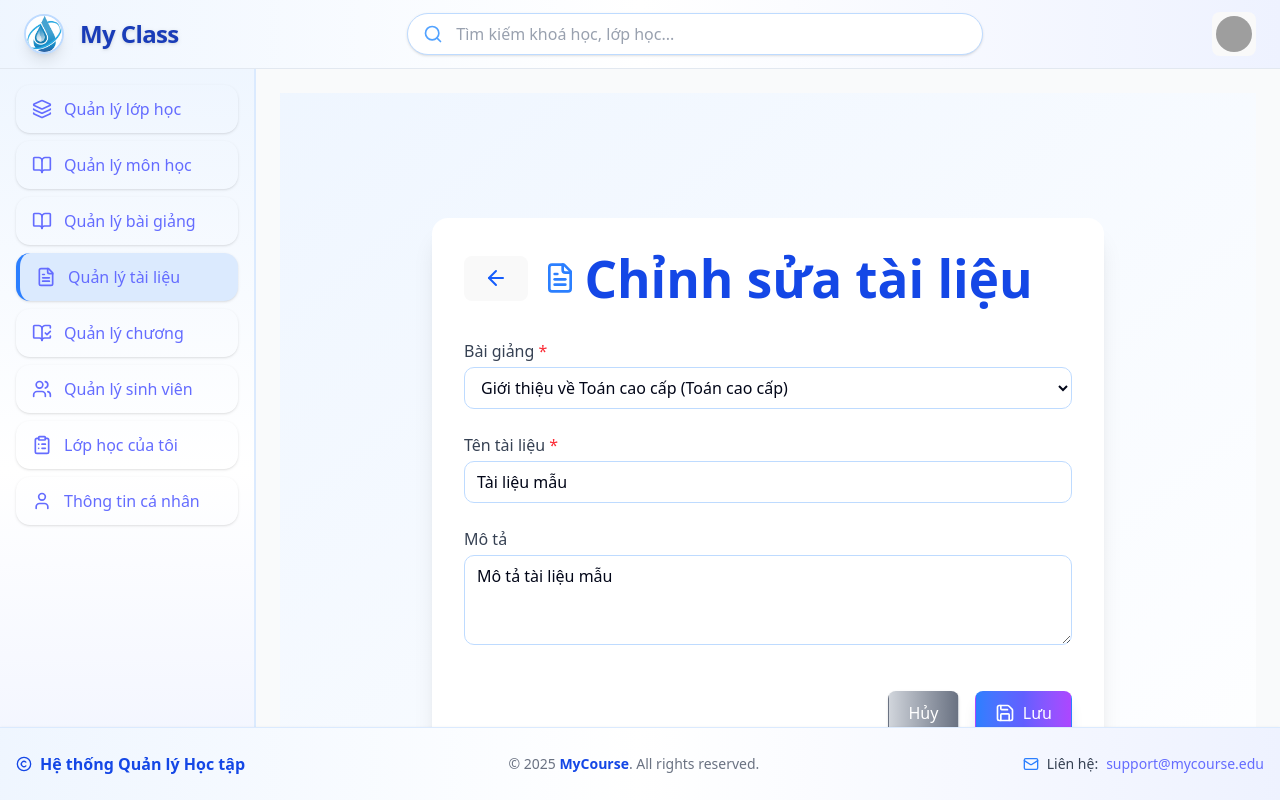
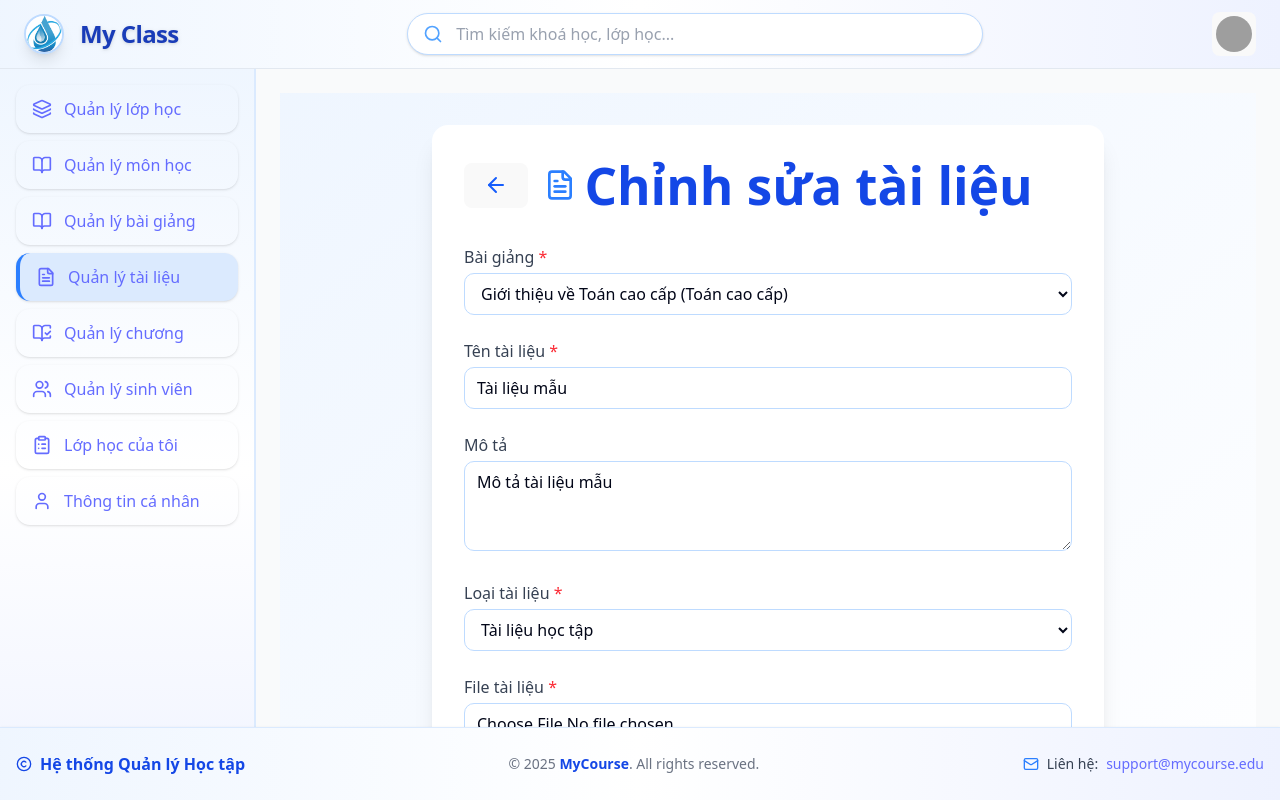
Before and after one commit to huynhmanh219/project-course, a React (Vite) app: page /teacher/materials/edit/1 in a window 1280 px wide. Built offline with nearby package versions, Linux system fonts and the light colour scheme; grey boxes are pictures that could not be loaded.

Commit message:
fix lại ui

```diff
--- a/src/pages/teacher/courses/CourseEdit.tsx
+++ b/src/pages/teacher/courses/CourseEdit.tsx
@@ -115,60 +115,7 @@ const CourseEdit: React.FC = () => {
               ))}
             </select>
           </div>
-          <div>
-            <label className="block text-gray-700 mb-2 font-semibold flex items-center gap-2"><Layers className="w-5 h-5 text-blue-500" /> Chọn chương</label>
-            <select
-              name="chuong"
-              multiple
-              value={form.chuong.map(String)}
-              onChange={handleChange}
-              className="border rounded-xl px-3 py-2 w-full focus:border-blue-500 focus:ring-2 focus:ring-blue-100 text-base h-32"
-            >
-              {chuongOptions.map((c) => (
-                <option key={c.id} value={c.id}>{c.name}</option>
-              ))}
-            </select>
-            {form.chuong.length > 0 && (
-              <div className="mt-2 flex flex-wrap gap-2">
-                {form.chuong.map(id => {
-                  const c = chuongOptions.find(c => c.id === id);
-                  return c ? (
-                    <span key={id} className="inline-flex items-center px-3 py-1 rounded-full bg-blue-200 text-blue-800 text-xs font-semibold">
-                      {c.name}
-                      <button type="button" className="ml-1" onClick={() => handleRemove("chuong", id)}><X className="w-3 h-3" /></button>
-                    </span>
-                  ) : null;
-                })}
-              </div>
-            )}
-          </div>
-          <div>
-            <label className="block text-gray-700 mb-2 font-semibold flex items-center gap-2"><FileText className="w-5 h-5 text-blue-500" /> Chọn tài liệu</label>
-            <select
-              name="taiLieu"
-              multiple
-              value={form.taiLieu.map(String)}
-              onChange={handleChange}
-              className="border rounded-xl px-3 py-2 w-full focus:border-blue-500 focus:ring-2 focus:ring-blue-100 text-base h-32"
-            >
-              {taiLieuOptions.map((t) => (
-                <option key={t.id} value={t.id}>{t.name}</option>
-              ))}
-            </select>
-            {form.taiLieu.length > 0 && (
-              <div className="mt-2 flex flex-wrap gap-2">
-                {form.taiLieu.map(id => {
-                  const t = taiLieuOptions.find(t => t.id === id);
-                  return t ? (
-                    <span key={id} className="inline-flex items-center px-3 py-1 rounded-full bg-indigo-200 text-indigo-800 text-xs font-semibold">
-                      {t.name}
-                      <button type="button" className="ml-1" onClick={() => handleRemove("taiLieu", id)}><X className="w-3 h-3" /></button>
-                    </span>
-                  ) : null;
-                })}
-              </div>
-            )}
-          </div>
+
           <div>
             <label className="block text-gray-700 mb-2 font-semibold">Ngày tạo</label>
             <input
--- a/src/pages/teacher/material/MaterialEdit.tsx
+++ b/src/pages/teacher/material/MaterialEdit.tsx
@@ -99,7 +99,29 @@ const MaterialEdit: React.FC = () => {
               placeholder="Nhập mô tả tài liệu"
             />
           </div>
-
+          <div>
+            <label className="block text-gray-700 font-medium mb-1">Loại tài liệu <span className="text-red-500">*</span></label>
+            <select
+              value={material.Loai_Tai_Lieu}
+              onChange={e => setMaterial({ ...material, Loai_Tai_Lieu: Number(e.target.value) })}
+              className="border border-blue-200 rounded-lg px-3 py-2 w-full focus:outline-none focus:ring-2 focus:ring-blue-400"
+              required
+            >
+              <option value={1}>Tài liệu học tập</option>
+              <option value={2}>Bài tập</option>
+              <option value={3}>Đề thi</option>
+            </select>
+          </div>
+          <div>
+            <label className="block text-gray-700 font-medium mb-1">File tài liệu <span className="text-red-500">*</span></label>
+            <input
+              type="file"
+              required
+              onChange={e => setMaterial({ ...material, Duong_Dan_File: e.target.files?.[0]?.name || '' })}
+              className="border border-blue-200 rounded-lg px-3 py-2 w-full focus:outline-none focus:ring-2 focus:ring-blue-400"
+            />
+            <p className="text-sm text-gray-500 mt-1">File hiện tại: {material.Duong_Dan_File}</p>
+          </div>
           <div className="flex justify-end gap-4 mt-4">
             <button
               type="button"
```
